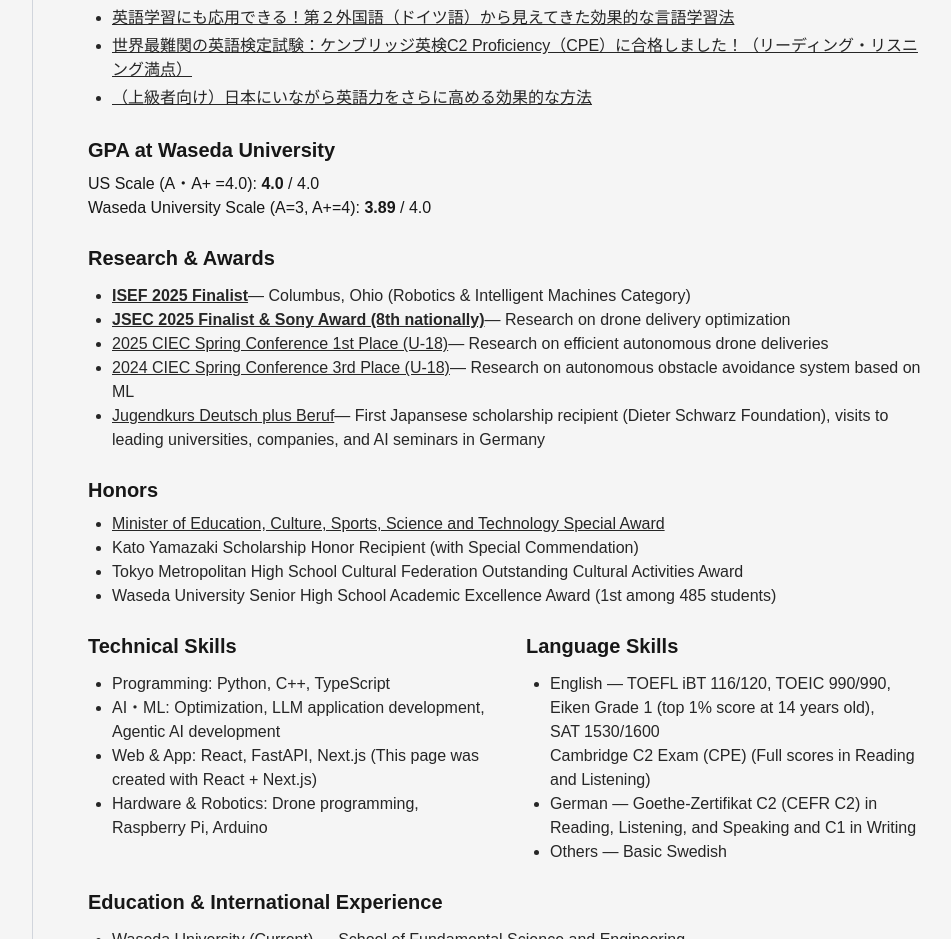
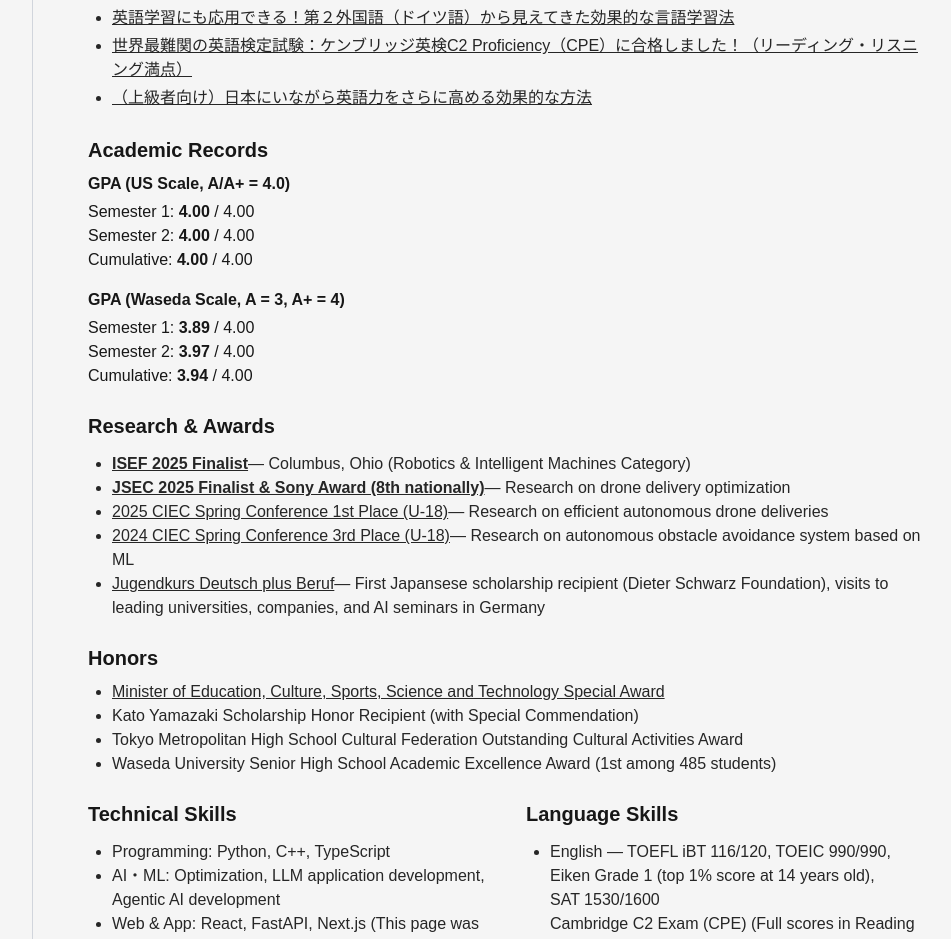
Before and after one commit to dronerd/yutokuroki-introduction-v1, a Next.js app: page / in a window 1280 px wide. Shown: the part 980-1919 px from the top of the page, without its empty margins (300-1251 px from the left). Built offline with nearby package versions, Linux system fonts and the light colour scheme.

Commit message:
added second semester GPA

```diff
--- a/app/page.tsx
+++ b/app/page.tsx
@@ -235,15 +235,25 @@
             </section>
 
              {/* Academic Records */}
+            {/* Academic Records */}
             <section className="mt-6">
               <h2 className="text-xl font-medium">
-                <strong>GPA at Waseda University</strong>
+                <strong>Academic Records</strong>
               </h2>
-              <p className="mt-2 text-base text-sm sm:text-base">
-                US Scale (A・A+ =4.0): <strong>4.0 </strong>/ 4.0
-                <br />
-                Waseda University Scale (A=3, A+=4): <strong>3.89 </strong>/ 4.0
-              </p>
+              <div className="mt-2 text-base text-sm sm:text-base">
+                <h3 className="font-semibold">GPA (US Scale, A/A+ = 4.0)</h3>
+                <p className="mt-1">
+                  Semester 1: <strong>4.00</strong> / 4.00<br />
+                  Semester 2: <strong>4.00</strong> / 4.00<br />
+                  Cumulative: <strong>4.00</strong> / 4.00
+                </p>
+                <h3 className="mt-4 font-semibold">GPA (Waseda Scale, A = 3, A+ = 4)</h3>
+                <p className="mt-1">
+                  Semester 1: <strong>3.89</strong> / 4.00<br />
+                  Semester 2: <strong>3.97</strong> / 4.00<br />
+                  Cumulative: <strong>3.94</strong> / 4.00
+                </p>
+              </div>
             </section>
 
             {/* Research & Awards */}
```
